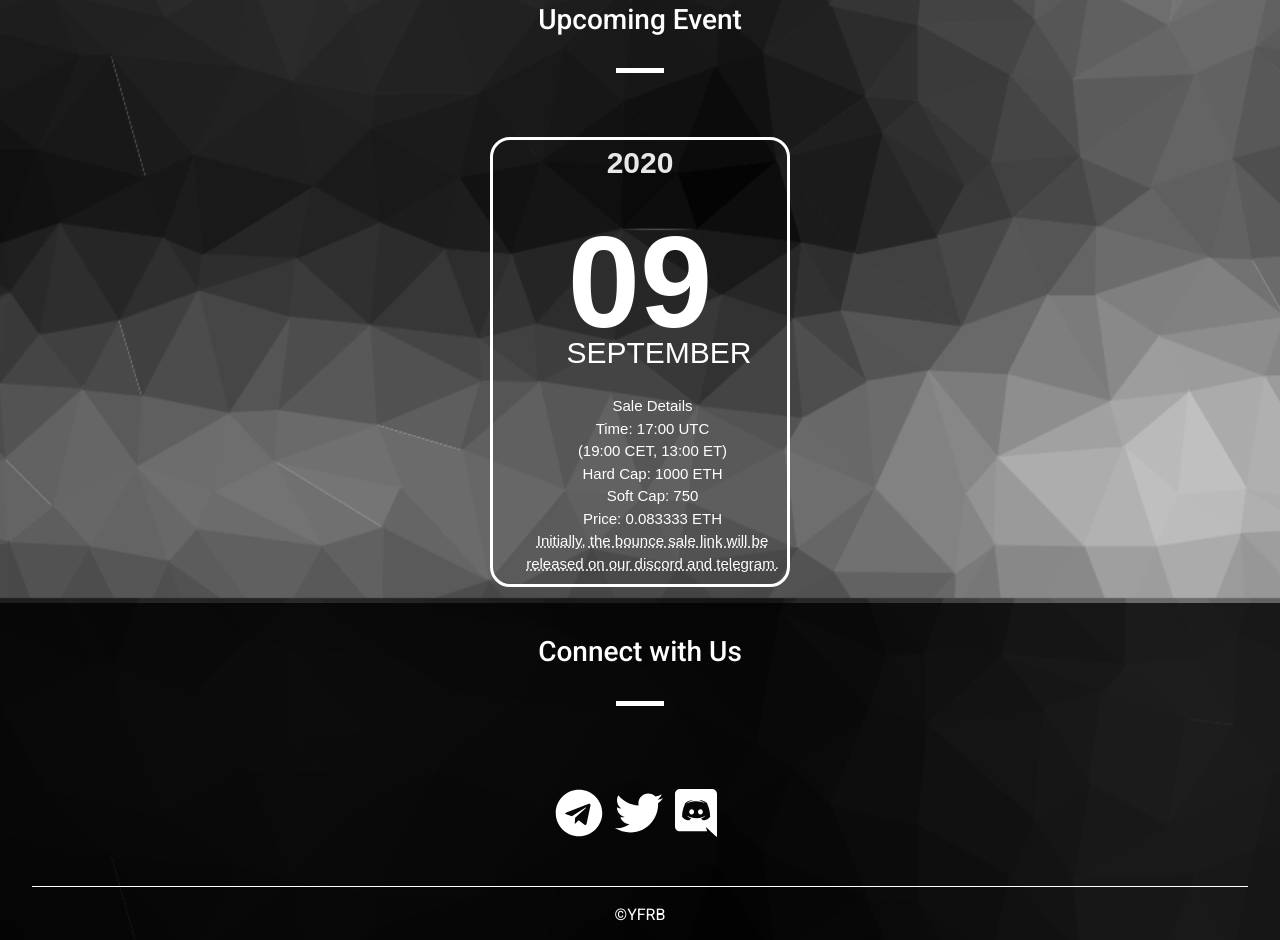
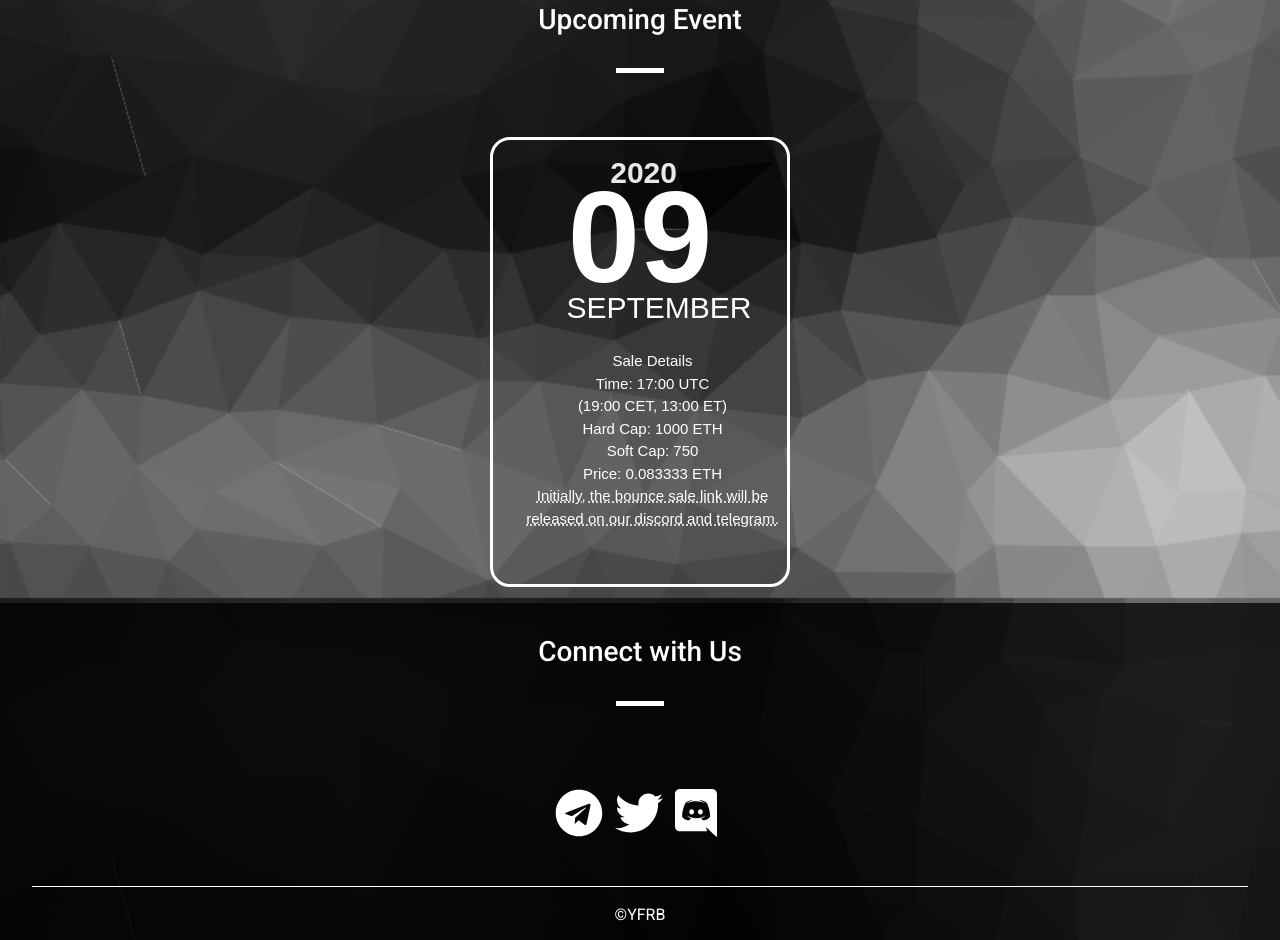
Before and after one commit to 3bhu1/3bhu1.github.io, a plain HTML site: page yfrb/index.html in a window 1280 px wide. Shown: the part 1802-2742 px from the top of the page. Drawn offline with nearby package versions, Linux system fonts and the light colour scheme.

Commit message:
calender css

```diff
--- a/yfrb/css/calendar.css
+++ b/yfrb/css/calendar.css
@@ -11,11 +11,11 @@
 .year {
   color: #e8e8e8;
   font-size: 30px;
-  float: center;
-  /* position: relative; */
-  /* right: 75px; */
-  /* top: 10px; */
-  margin: auto;
+  float: right;
+  position: relative;
+  right: 110px;
+  top: 10px;
+  margin: 0 auto;
   font-weight: bold;
 }
 
```
